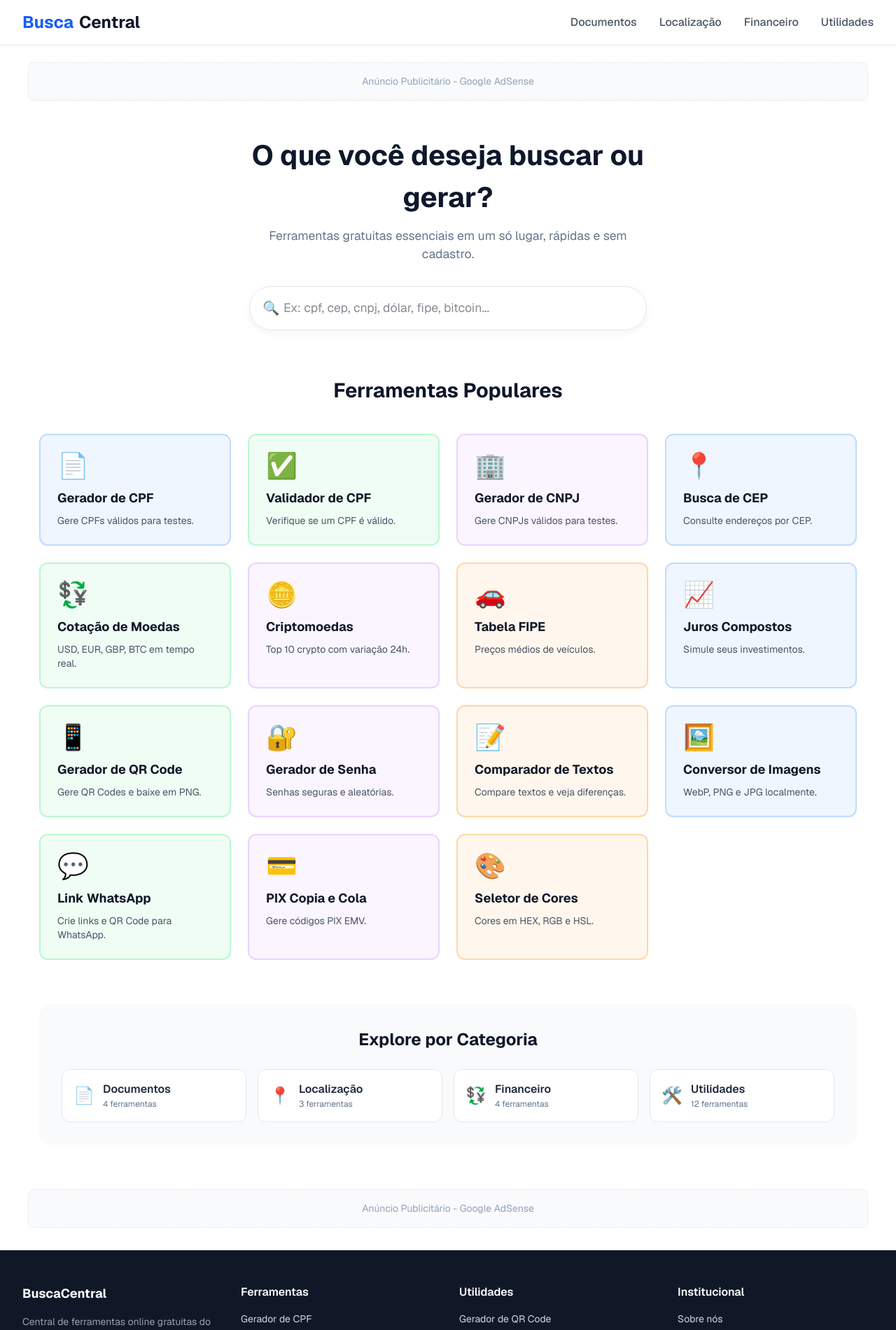
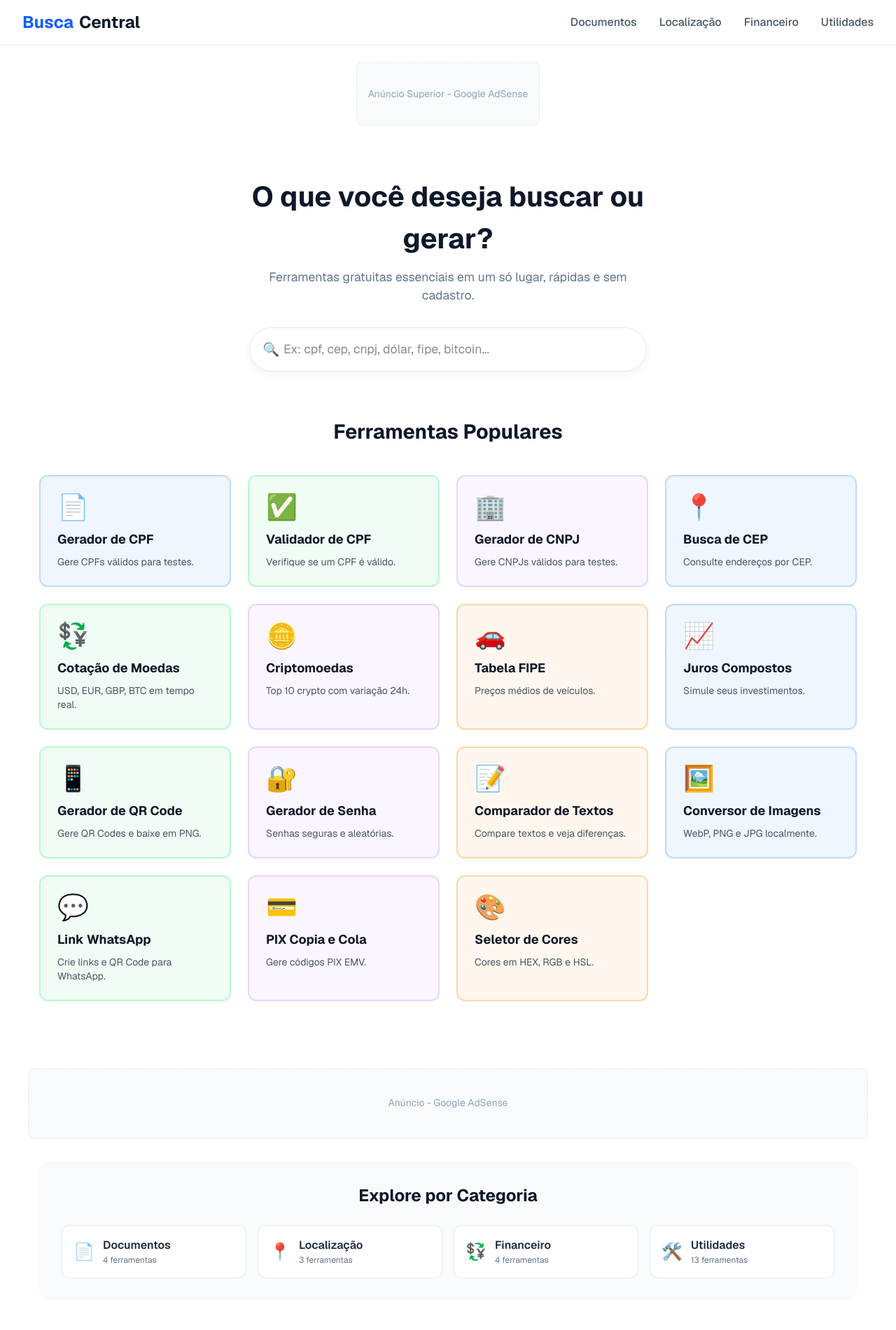
Before and after one commit to buscacentral/buscacentral, a Next.js app: page / in a window 1280 px wide. Shown: the top 1901 px of the page at 70% size. Built offline with nearby package versions, Linux system fonts and the light colour scheme.

Commit message:
feat: AdSense em todas as páginas
- Componente AdPlaceholder reutilizável
- Anúncio superior em todas as páginas (via layout)
- Anúncio inferior em todas as páginas (via layout)
- Anúncio no meio da Home
- Remoção de placeholders duplicados da Home
- 33 páginas preparadas para AdSense

```diff
--- a/src/app/layout.tsx
+++ b/src/app/layout.tsx
@@ -3,6 +3,7 @@ import { Geist } from "next/font/google";
 import "./globals.css";
 import Header from "@/components/Header";
 import Footer from "@/components/Footer";
+import AdPlaceholder from "@/components/AdPlaceholder";
 
 const geist = Geist({
   variable: "--font-geist",
@@ -45,7 +46,9 @@ export default function RootLayout({
     <html lang="pt-BR" className={`${geist.variable} h-full antialiased`}>
       <body className="min-h-full flex flex-col bg-white text-gray-900">
         <Header />
+        <AdPlaceholder position="top" />
         <main className="flex-1">{children}</main>
+        <AdPlaceholder position="bottom" />
         <Footer />
       </body>
     </html>
--- a/src/app/page.tsx
+++ b/src/app/page.tsx
@@ -1,5 +1,6 @@
 import SearchBar from '@/components/SearchBar';
 import ToolCard from '@/components/ToolCard';
+import AdPlaceholder from '@/components/AdPlaceholder';
 
 const mainTools = [
   { title: 'Gerador de CPF', description: 'Gere CPFs válidos para testes.', href: '/documentos/gerador-cpf', icon: '📄', color: 'blue' as const },
@@ -22,22 +23,6 @@ const mainTools = [
 export default function Home() {
   return (
     <main>
-      {/* Bloco de Anúncio Superior */}
-      <div style={{
-        maxWidth: '1200px',
-        margin: '1.5rem auto',
-        padding: '1rem',
-        background: '#f8fafc',
-        border: '1px dashed #e2e8f0',
-        borderRadius: '8px',
-        textAlign: 'center',
-        color: '#94a3b8',
-        fontSize: '0.875rem',
-      }}>
-        Anúncio Publicitário - Google AdSense
-      </div>
-
-      {/* Seção de Boas-vindas e Busca */}
       <section style={{
         textAlign: 'center',
         margin: '3rem auto 4rem auto',
@@ -63,7 +48,6 @@ export default function Home() {
         <SearchBar />
       </section>
 
-      {/* Título das Ferramentas */}
       <h2 style={{
         textAlign: 'center',
         fontSize: '1.8rem',
@@ -74,7 +58,6 @@ export default function Home() {
         Ferramentas Populares
       </h2>
 
-      {/* Grid de Cards */}
       <div style={{
         maxWidth: '1200px',
         margin: '0 auto',
@@ -88,7 +71,8 @@ export default function Home() {
         ))}
       </div>
 
-      {/* Links para Categorias */}
+      <AdPlaceholder position="middle" />
+
       <section style={{
         maxWidth: '1200px',
         margin: '0 auto 4rem',
@@ -117,7 +101,7 @@ export default function Home() {
               { name: 'Documentos', href: '/documentos', icon: '📄', count: 4 },
               { name: 'Localização', href: '/localizacao', icon: '📍', count: 3 },
               { name: 'Financeiro', href: '/financeiro', icon: '💱', count: 4 },
-              { name: 'Utilidades', href: '/utilidades', icon: '🛠️', count: 12 },
+              { name: 'Utilidades', href: '/utilidades', icon: '🛠️', count: 13 },
             ].map((cat) => (
               <a
                 key={cat.href}
@@ -145,21 +129,6 @@ export default function Home() {
           </div>
         </div>
       </section>
-
-      {/* Bloco de Anúncio Inferior */}
-      <div style={{
-        maxWidth: '1200px',
-        margin: '0 auto 2rem',
-        padding: '1rem',
-        background: '#f8fafc',
-        border: '1px dashed #e2e8f0',
-        borderRadius: '8px',
-        textAlign: 'center',
-        color: '#94a3b8',
-        fontSize: '0.875rem',
-      }}>
-        Anúncio Publicitário - Google AdSense
-      </div>
     </main>
   );
 }
--- /dev/null
+++ b/src/components/AdPlaceholder.tsx
@@ -0,0 +1,35 @@
+'use client';
+
+interface AdPlaceholderProps {
+  position?: 'top' | 'middle' | 'bottom';
+}
+
+export default function AdPlaceholder({ position = 'middle' }: AdPlaceholderProps) {
+  const labels = {
+    top: 'Anúncio Superior - Google AdSense',
+    middle: 'Anúncio - Google AdSense',
+    bottom: 'Anúncio Inferior - Google AdSense',
+  };
+
+  return (
+    <div
+      style={{
+        maxWidth: '1200px',
+        margin: position === 'middle' ? '2rem auto' : '1.5rem auto',
+        padding: '1rem',
+        background: '#f8fafc',
+        border: '1px dashed #e2e8f0',
+        borderRadius: '8px',
+        textAlign: 'center',
+        color: '#94a3b8',
+        fontSize: '0.875rem',
+        minHeight: position === 'middle' ? '100px' : '90px',
+        display: 'flex',
+        alignItems: 'center',
+        justifyContent: 'center',
+      }}
+    >
+      {labels[position]}
+    </div>
+  );
+}
```
